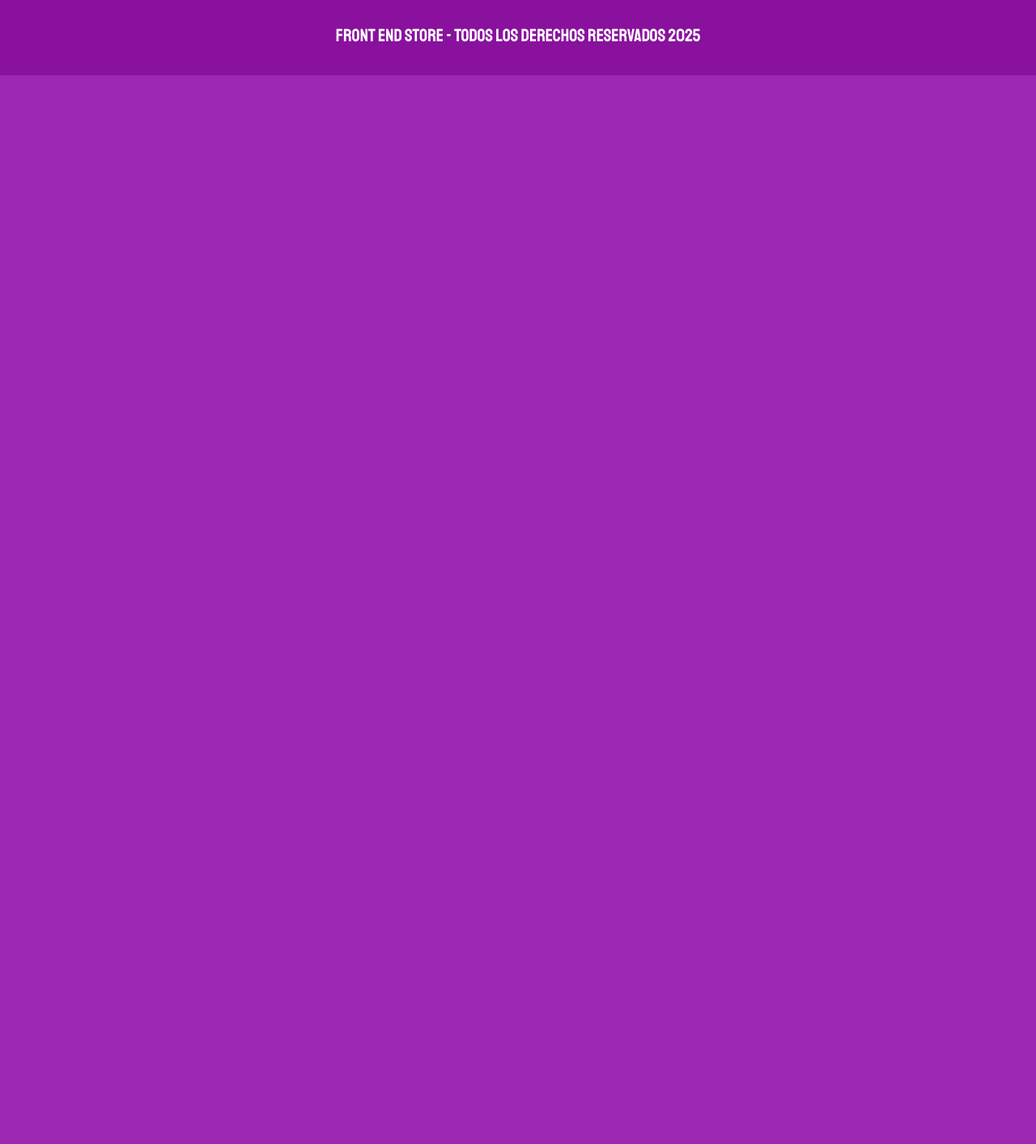
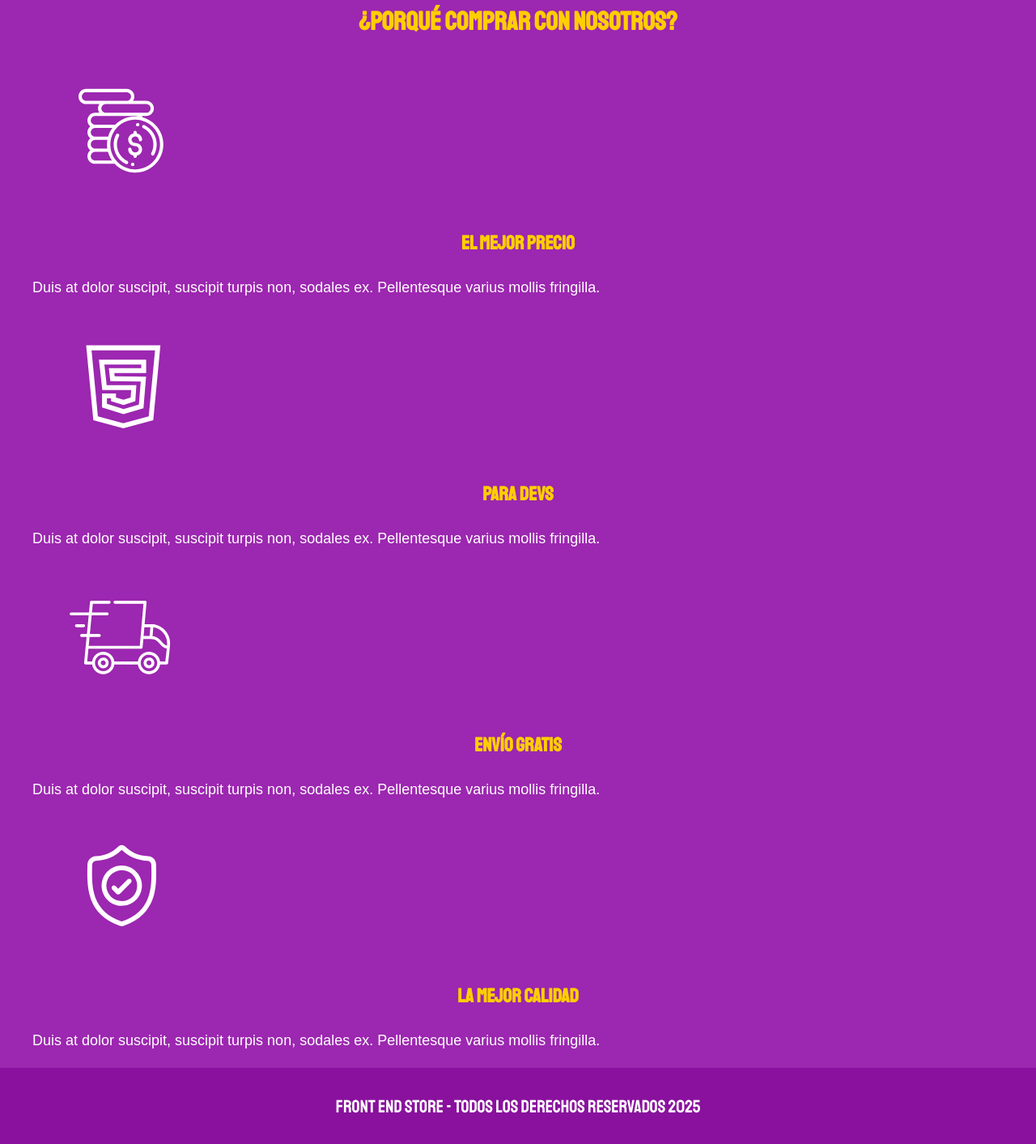
Before and after one commit to Haziel08/Sitio-Web-Frontend-Store, a plain HTML site: page nosotros.html in a window 1280 px wide. Shown: the part 759-2172 px from the top of the page at 81% size. Before the commit the page ends 852 px from the top, so only its background shows below. Drawn offline with Linux system fonts and the light colour scheme.

Commit message:
Pagina de nosotros lista

```diff
--- a/nosotros.html
+++ b/nosotros.html
@@ -32,6 +32,38 @@
         </div>
 
     </main>
+
+    <section class="contenedor">
+        <h2 class="comprar__titulo">¿Porqué comprar con nosotros?</h2>
+        <div class="bloques">
+            <div class="bloque">
+                <img class="bloque__imagen" src="img/icono_1.png" alt="porque comprar">
+                <h3 class="bloque__titulo">El Mejor Precio</h3>
+                <p>Duis at dolor suscipit, suscipit turpis non, sodales ex. Pellentesque varius mollis fringilla.</p>
+            </div><!--.bloque-->
+
+            <div class="bloque">
+                <img class="bloque__imagen" src="img/icono_2.png" alt="porque comprar">
+                <h3 class="bloque__titulo">Para Devs</h3>
+                <p>Duis at dolor suscipit, suscipit turpis non, sodales ex. Pellentesque varius mollis fringilla.</p>
+            </div><!--.bloque-->
+
+            <div class="bloque">
+                <img class="bloque__imagen" src="img/icono_3.png" alt="porque comprar">
+                <h3 class="bloque__titulo">Envío Gratis</h3>
+                <p>Duis at dolor suscipit, suscipit turpis non, sodales ex. Pellentesque varius mollis fringilla.</p>
+            </div><!--.bloque-->
+
+            <div class="bloque">
+                <img class="bloque__imagen" src="img/icono_4.png" alt="porque comprar">
+                <h3 class="bloque__titulo">La mejor calidad</h3>
+                <p>Duis at dolor suscipit, suscipit turpis non, sodales ex. Pellentesque varius mollis fringilla.</p>
+            </div><!--.bloque-->
+
+        </div><!--.bloques-->
+    </section>
+
+
     <footer class="footer">
         <p class="footer__texto">Front End Store - Todos los derechos Reservados 2025</p>
     </footer>
```
